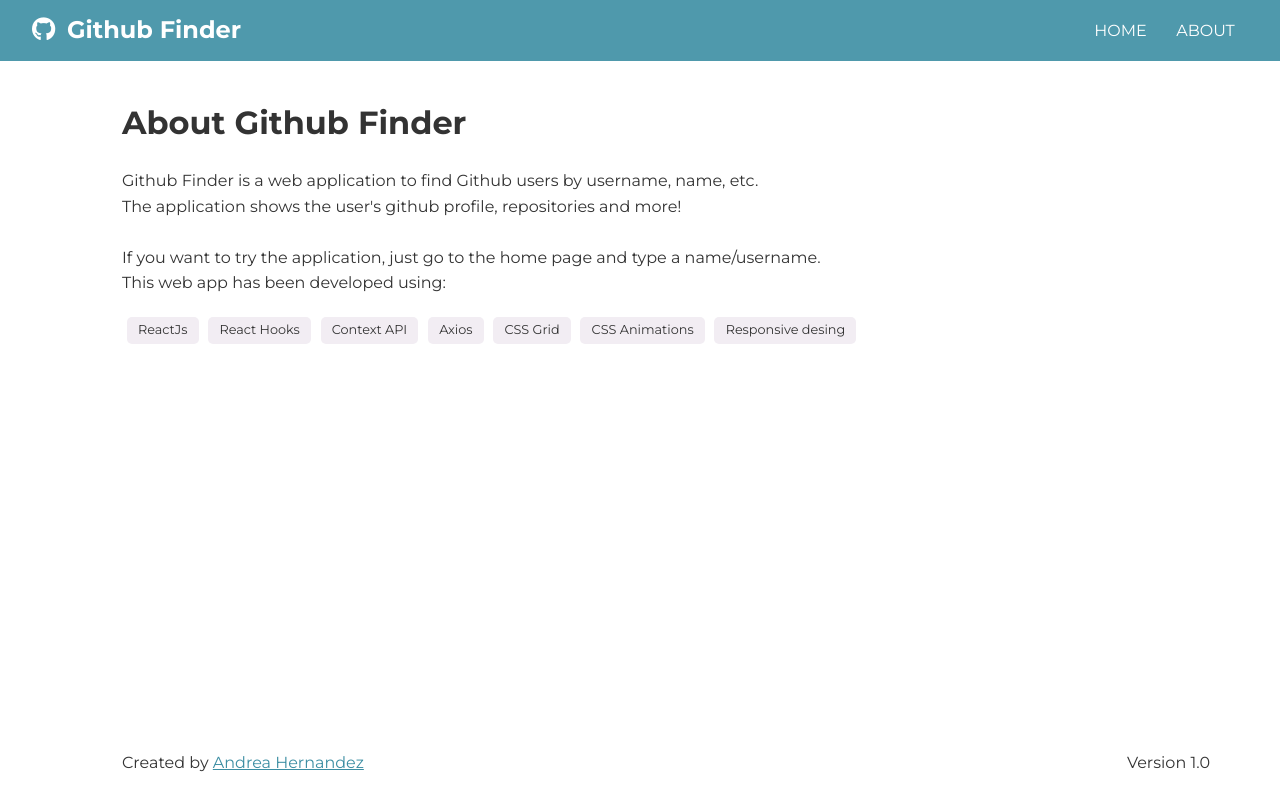
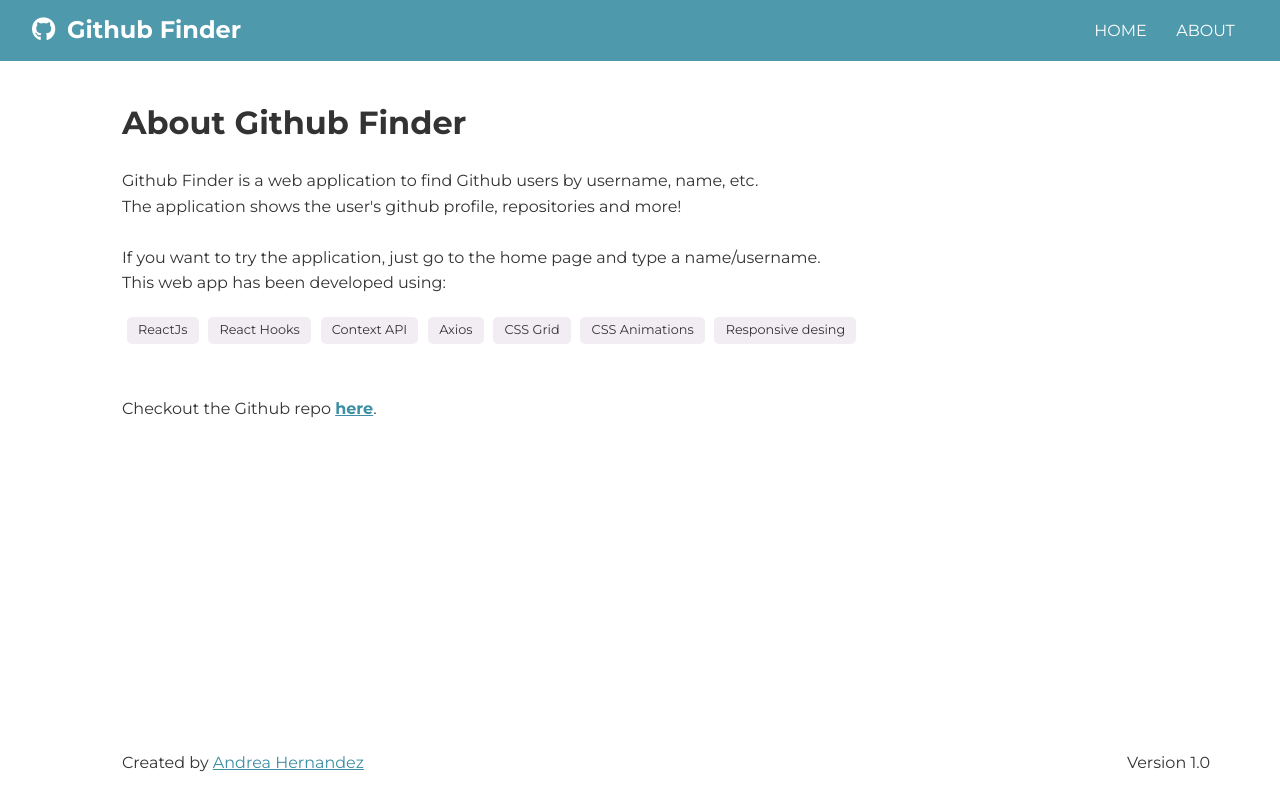
Before and after one commit to andyMonterrubio/git-finder, a React (Create React App) app: page /about in a window 1280 px wide. Built offline with nearby package versions, Linux system fonts and the light colour scheme; no server answers.

Commit message:
Deployment to netlify

```diff
--- a/src/components/pages/About.js
+++ b/src/components/pages/About.js
@@ -8,7 +8,7 @@
             The application shows the user's github profile, repositories and more! <br/><br/>
             If you want to try the application, just go to the home page and type a name/username.</p>
             <p>This web app has been developed using:</p>
-            <div style={{ margin: '1rem 0' }}>
+            <div style={{ margin: '1rem 0 3rem 0' }}>
                 <div className="badge">ReactJs</div>
                 <div className="badge">React Hooks</div>
                 <div className="badge">Context API </div>
@@ -17,6 +17,8 @@
                 <div className="badge">CSS Animations </div>
                 <div className="badge">Responsive desing</div>
             </div>
+            <p>Checkout the Github repo <a href="https://github.com/andyMonterrubio/git-finder" rel="noopener noreferrer"
+            target='_blank' style={{textDecoration: 'underline', fontWeight: 'bold'}}>here</a>.</p>
             <footer>
                 <p>Created by<br className="mobile" /> <a href='http://www.linkedin.com/in/andrea-hernandez-monterrubio' rel="noopener noreferrer"
             target='_blank' style={{ textDecoration: 'underline'}}>Andrea Hernandez</a> <span style={{ float:'right' }}>Version 1.0</span></p>
--- a/src/components/users/User.js
+++ b/src/components/users/User.js
@@ -51,7 +51,8 @@
                                 <i className="fas fa-times-circle text-danger"/>
                             )}</p>
                     <div style={{ textAlign: 'center'}}>
-                        <a href={html_url} className="btn btn-dark my-1">Visit Github Profile</a>
+                        <a href={html_url} rel="noopener noreferrer"
+            target='_blank' className="btn btn-dark my-1">Visit Github Profile</a>
                     </div>
                 </div>
                 <div>
```
Also changed, not shown: 2 other files (tests, documents, lock files or other folders). Lines whose indentation alone changed are shown as unchanged.
